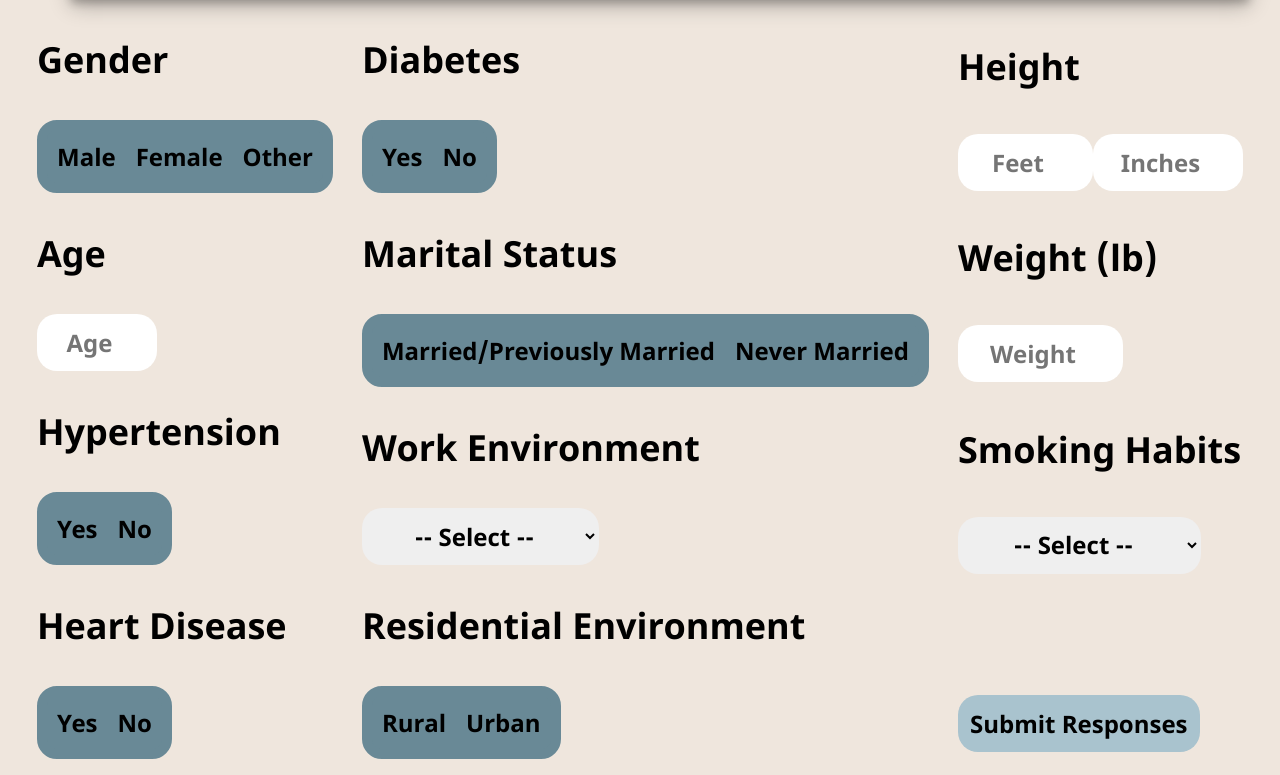
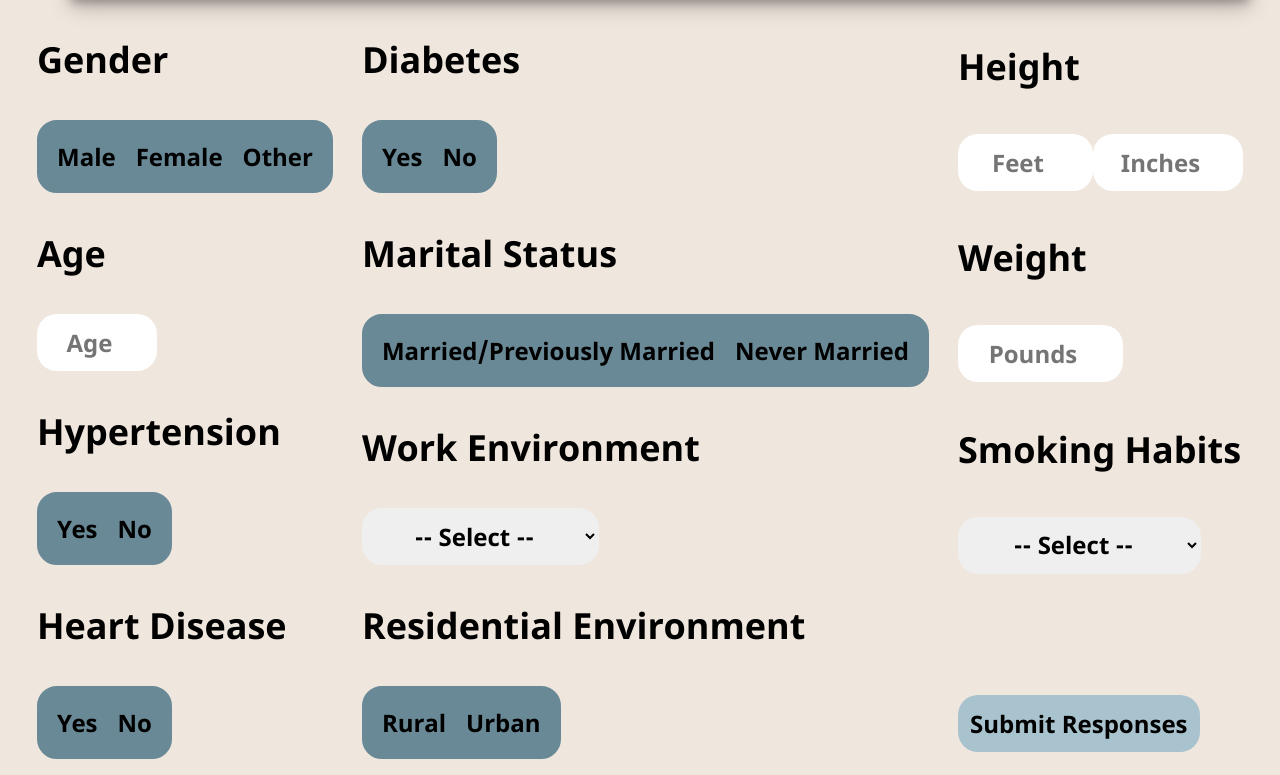
Before and after one commit to sean-ashley/Stroke-Prediction-App, a Flask app: page / in a window 1280 px wide. Shown: the part 92-867 px from the top of the page. Run offline with Flask 2, Linux system fonts and the light colour scheme.

Commit message:
added pounds in forms

```diff
--- a/app/templates/home.html
+++ b/app/templates/home.html
@@ -91,9 +91,9 @@
                         <input type="number" min="0" max="11.99" placeholder="Inches" name="inches" id="inches" class="text-input" step="0.1" required>
                     </div>
 
-                    <h3>Weight (lb)</h3>
+                    <h3>Weight</h3>
                     <div class="small-row">
-                        <input type="number" min="0" max="1000" placeholder="Weight" name="weight" id="weight" class="text-input" step="0.1" required>
+                        <input type="number" min="0" max="1000" placeholder="Pounds" name="weight" id="weight" class="text-input" step="0.1" required>
                     </div>
 
                     <h3>Smoking Habits</h3>
```
